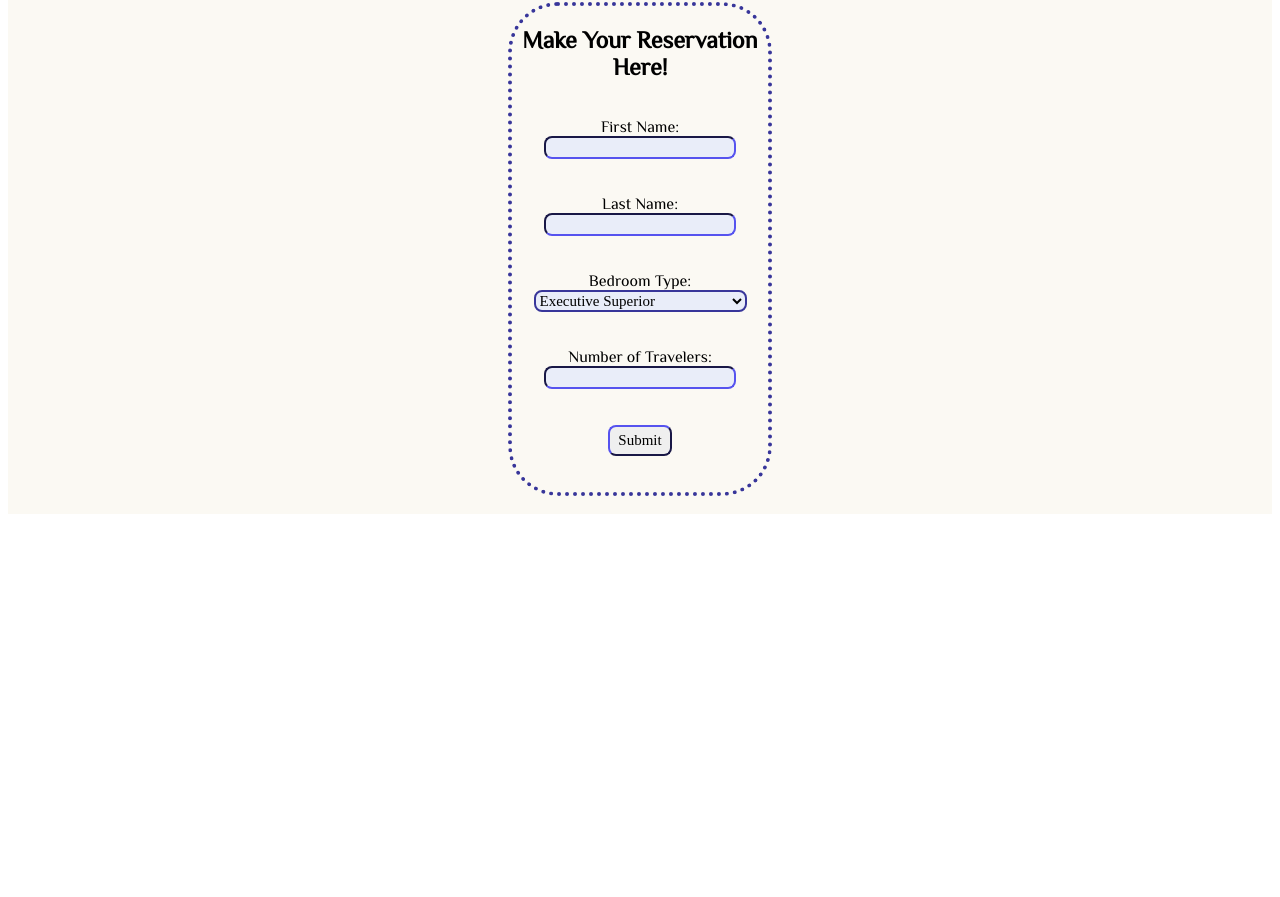
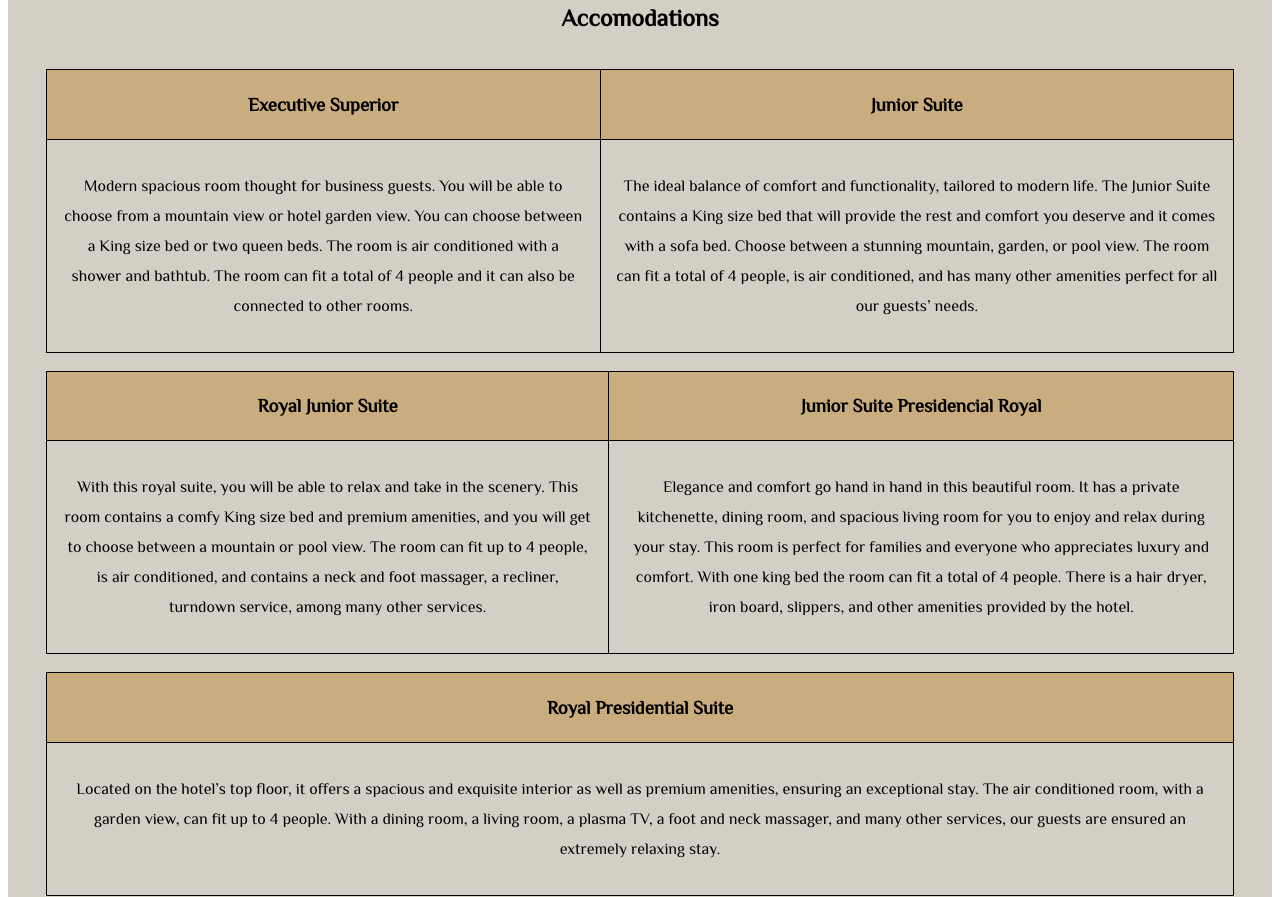
Before and after one commit to linnettecruz/midtermproject, an Angular app: page / in a window 1280 px wide. Shown: the part 1183-2080 px from the top of the page. Before the commit the page ends 1705 px from the top, so only its background shows below. Built offline with nearby package versions, Linux system fonts and the light colour scheme; a web font is replaced by a local one.

Commit message:
accomodations part

```diff
--- /dev/null
+++ b/src/app/accomodations/accomodations.component.css
@@ -0,0 +1,26 @@
+h2, h3 {
+    font-family: 'Philosopher', sans-serif;
+    text-align: center;
+}
+
+p {
+    font-family: 'Philosopher', sans-serif;
+    text-align: center;
+    padding: 10px;
+    line-height: 30px;
+}
+
+table {
+    border-collapse: collapse;
+    margin-left: 3%;
+    margin-right: 3%;
+}
+
+table, td {
+    padding: 5px;
+    border: 1px solid black;
+}
+
+.room-name {
+    background-color: #CAAD7E;
+}
--- /dev/null
+++ b/src/app/accomodations/accomodations.component.html
@@ -0,0 +1,47 @@
+<div>
+    <br>
+    <h2>Accomodations</h2>
+    <br>
+    <table>
+        <tr class="room-name">
+            <td><h3>Executive Superior</h3></td>
+            <td><h3>Junior Suite</h3></td>
+        </tr>
+        <tr>
+            <td><p>Modern spacious room thought for business guests. You will be able to choose from a mountain view or hotel garden view.
+                You can choose between a King size bed or two queen beds. The room is air conditioned with a shower and bathtub.
+                The room can fit a total of 4 people and it can also be connected to other rooms.</p></td>
+            <td><p>The ideal balance of comfort and functionality, tailored to modern life. The Junior Suite contains a King size bed that will
+                provide the rest and comfort you deserve and it comes with a sofa bed. Choose between a stunning mountain, garden, or
+                pool view. The room can fit a total of 4 people, is air conditioned, and has many other amenities perfect for all our guests’ needs.</p></td>
+        </tr>
+    </table>
+    <br>
+    <table>
+        <tr class="room-name">
+            <td><h3>Royal Junior Suite</h3></td>
+            <td><h3>Junior Suite Presidencial Royal</h3></td>
+        </tr>
+        <tr>
+            <td><p>With this royal suite, you will be able to relax and take in the scenery. This room contains a comfy King size bed and premium amenities,
+                and you will get to choose between a mountain or pool view. The room can fit up to 4 people, is air conditioned, and contains a neck
+                and foot massager, a recliner, turndown service, among many other services.</p></td>
+            <td><p>Elegance and comfort go hand in hand in this beautiful room. It has a private kitchenette, dining room, and spacious living room for
+                you to enjoy and relax during your stay. This room is perfect for families and everyone who appreciates luxury and comfort. With one
+                king bed the room can fit a total of 4 people. There is a hair dryer, iron board, slippers, and other amenities provided by the hotel.</p></td>
+        </tr>
+    </table>
+    <br>
+    <table>
+        <tr class="room-name">
+            <td><h3>Royal Presidential Suite</h3></td>
+        </tr>
+        <tr>
+            <td><p>Located on the hotel’s top floor, it offers a spacious and exquisite interior as well as premium amenities, ensuring an exceptional stay.
+                The air conditioned room, with a garden view, can fit up to 4 people. With a dining room, a living room, a plasma TV, a foot and neck
+                massager, and many other services, our guests are ensured an extremely relaxing stay.</p></td>
+        </tr>
+    </table>
+    <br>
+    <br>
+</div>
--- /dev/null
+++ b/src/app/accomodations/accomodations.component.ts
@@ -0,0 +1,15 @@
+import { Component, OnInit } from '@angular/core';
+
+@Component({
+  selector: 'app-accomodations',
+  templateUrl: './accomodations.component.html',
+  styleUrls: ['./accomodations.component.css']
+})
+export class AccomodationsComponent implements OnInit {
+
+  constructor() { }
+
+  ngOnInit(): void {
+  }
+
+}
--- a/src/app/app.component.css
+++ b/src/app/app.component.css
@@ -1,5 +1,5 @@
 .page{
-    background-color: #fbf9f3;
+    background-color: #d3cfc5;
 }
 /*MENU*/
 a{
--- a/src/app/app.component.html
+++ b/src/app/app.component.html
@@ -19,12 +19,13 @@
 <div class="mainpic"></div>
 </span>
     <br>
-    <br>
-    <br>
+    <!--Accomodations-->
+    <span id="accomodations">
+        <app-accomodations></app-accomodations>
+    </span>
 
     <!--Reservation-->
     <span id="reservations">
         <app-reservation></app-reservation>
     </span>
-    <br>
 </div>
--- a/src/app/app.module.ts
+++ b/src/app/app.module.ts
@@ -5,12 +5,14 @@ import { AppRoutingModule } from './app-routing.module';
 import { AppComponent } from './app.component';
 import { ReservationComponent } from './reservation/reservation.component';
 import { ButtonComponent } from './button/button.component';
+import { AccomodationsComponent } from './accomodations/accomodations.component';
 
 @NgModule({
   declarations: [
     AppComponent,
     ReservationComponent,
-    ButtonComponent
+    ButtonComponent,
+    AccomodationsComponent
   ],
   imports: [
     BrowserModule,
```
Also changed, not shown: 1 other file (tests, documents, lock files or other folders).
